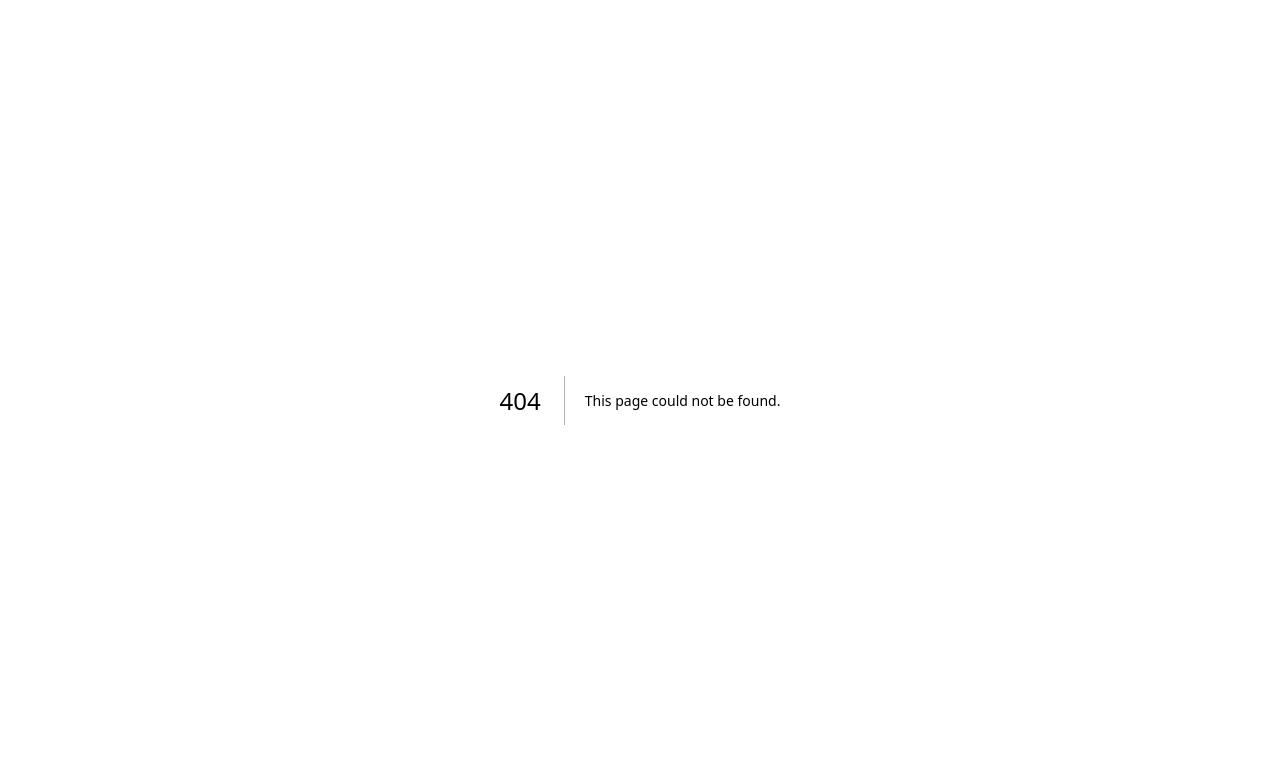
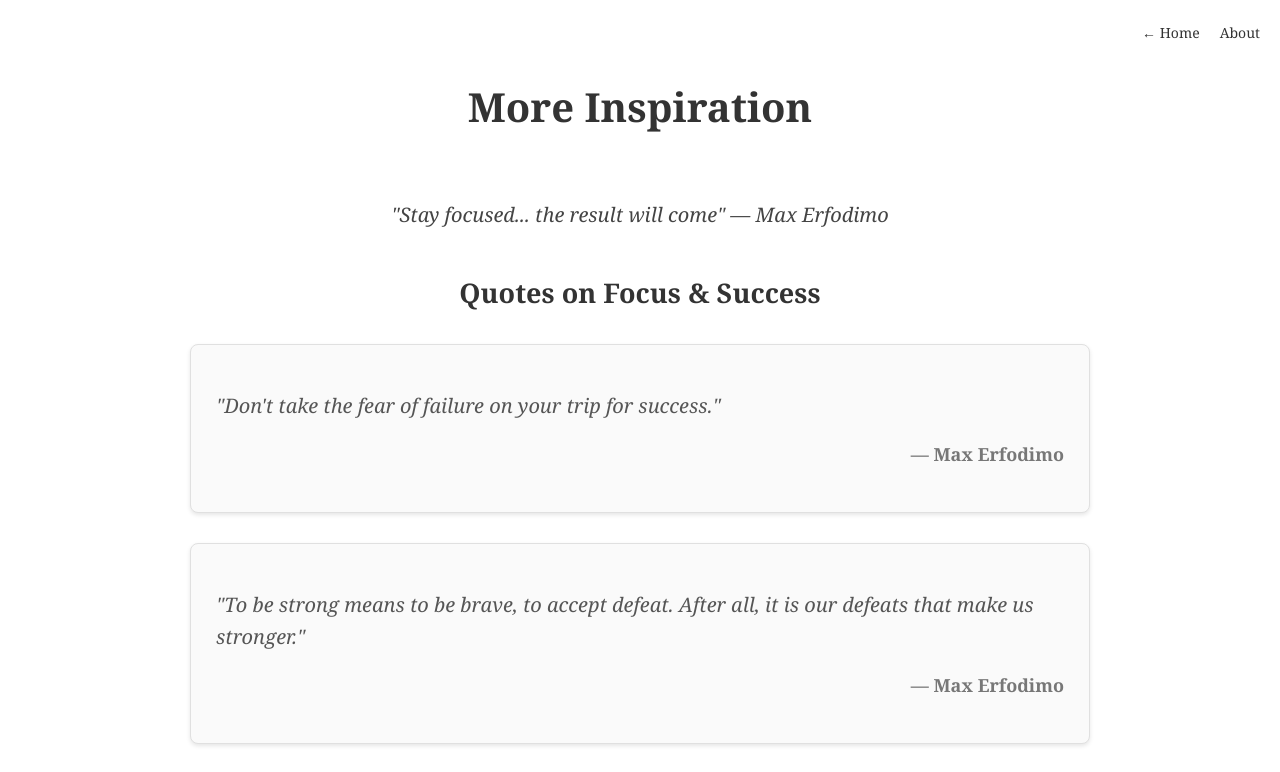
Before and after one commit to maxerfodimo/maxerfodimo, a Next.js app: page /inspiration in a window 1280 px wide. Before the commit this address had no page. Shown: the top 772 px of the page. Built offline with nearby package versions, Linux system fonts and the light colour scheme.

Commit message:
update inspiration

```diff
--- /dev/null
+++ b/app/inspiration/page.tsx
@@ -0,0 +1,179 @@
+import React from "react";
+import Link from "next/link";
+
+export default function InspirationPage() {
+  const quotes = [
+    {
+      text: "Don't take the fear of failure on your trip for success.",
+      author: "Max Erfodimo"
+    },
+    {
+      text: "To be strong means to be brave, to accept defeat. After all, it is our defeats that make us stronger.",
+      author: "Max Erfodimo"
+    },
+    {
+      text: "Quite often, success does not come just like that, it comes after 1000 attempts to achieve it.",
+      author: "Max Erfodimo"
+    },
+    {
+      text: "Discipline can turn chaos into an incredible result.",
+      author: "Max Erfodimo"
+    },
+    {
+      text: "Sometimes you need to continue your work, but you have no energy, no inspiration, no motivation for it. Take discipline. That’s what helps you.",
+      author: "Max Erfodimo"
+    },
+    {
+      text: "Discipline is a secret on the way to success. When your brain says, “I can’t. It is not for me. I am not capable,” discipline will help to go ahead",
+      author: "Max Erfodimo"
+    },
+    {
+      text: "Close your eyes and think if you have done everything to get your goal. Keep focusing on your goal. You are at the right way.",
+      author: "Max Erfodimo"
+    },
+    {
+      text: "When you have motivation, you will start moving toward your goal; when you have discipline, you will keep going until you reach it; when you have focus, you will not lose your direction; and when you combine all of them, nothing in this world will be beyond your reach.",
+      author: "Max Erfodimo"
+    }
+  ];
+
+  return (
+    <div
+      style={{
+        display: "flex",
+        flexDirection: "column",
+        minHeight: "100vh",
+        fontFamily: "Georgia",
+        padding: "40px",
+        maxWidth: "900px",
+        margin: "0 auto",
+        lineHeight: "1.6",
+      }}
+    >
+      {/* Navigation */}
+      <div style={{ position: "absolute", top: "20px", right: "20px" }}>
+        <Link href="/" style={{
+          textDecoration: "none",
+          color: "#333",
+          fontSize: "14px",
+          marginRight: "20px"
+        }}>
+          ← Home
+        </Link>
+        <Link href="/about" style={{
+          textDecoration: "none",
+          color: "#333",
+          fontSize: "14px"
+        }}>
+          About
+        </Link>
+      </div>
+
+      <h1 style={{
+        textAlign: "center",
+        marginBottom: "40px",
+        fontSize: "2.5rem",
+        color: "#333"
+      }}>
+        More Inspiration
+      </h1>
+
+      <div style={{ fontSize: "18px", color: "#444" }}>
+        <p style={{
+          marginBottom: "30px",
+          textAlign: "center",
+          fontSize: "20px",
+          fontStyle: "italic"
+        }}>
+          "Stay focused... the result will come" — Max Erfodimo
+        </p>
+
+        <h2 style={{
+          marginTop: "40px",
+          marginBottom: "25px",
+          color: "#333",
+          textAlign: "center"
+        }}>
+          Quotes on Focus & Success
+        </h2>
+
+        <div style={{
+          display: "grid",
+          gap: "30px",
+          marginTop: "30px"
+        }}>
+          {quotes.map((quote, index) => (
+            <div
+              key={index}
+              style={{
+                padding: "25px",
+                border: "1px solid #e0e0e0",
+                borderRadius: "8px",
+                backgroundColor: "#fafafa",
+                boxShadow: "0 2px 4px rgba(0,0,0,0.1)"
+              }}
+            >
+              <p style={{
+                fontSize: "20px",
+                fontStyle: "italic",
+                marginBottom: "15px",
+                color: "#555"
+              }}>
+                "{quote.text}"
+              </p>
+              <p style={{
+                textAlign: "right",
+                fontWeight: "bold",
+                color: "#777"
+              }}>
+                — {quote.author}
+              </p>
+            </div>
+          ))}
+        </div>
+
+        <div style={{
+          marginTop: "50px",
+          padding: "30px",
+          backgroundColor: "#f8f9fa",
+          borderRadius: "8px",
+          border: "2px solid #e9ecef"
+        }}>
+          <h3 style={{
+            marginBottom: "20px",
+            color: "#333",
+            textAlign: "center"
+          }}>
+            Daily Focus Reminder
+          </h3>
+          <p style={{
+            fontSize: "18px",
+            textAlign: "center",
+            color: "#555"
+          }}>
+            Remember: Every moment of focused effort brings you closer to your goals.
+            The distractions will always be there, but your determination to stay focused
+            is what will set you apart and lead you to success.
+          </p>
+        </div>
+
+        <div style={{
+          marginTop: "40px",
+          textAlign: "center"
+        }}>
+          <Link href="/" style={{
+            textDecoration: "none",
+            color: "#333",
+            fontSize: "16px",
+            padding: "10px 20px",
+            border: "1px solid #333",
+            borderRadius: "5px",
+            transition: "all 0.3s ease"
+          }}>
+            ← Back to Focus
+          </Link>
+        </div>
+      </div>
+    </div>
+  );
+}
```
Also changed, not shown: app/about/page.tsx (added, +112 -0 lines), app/page.tsx (+29 -0 lines).
